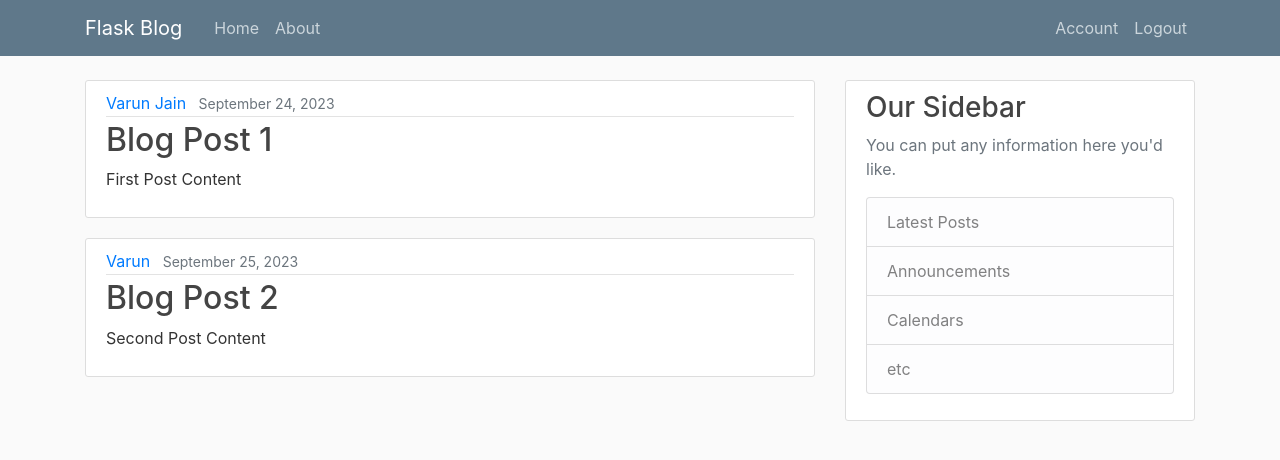
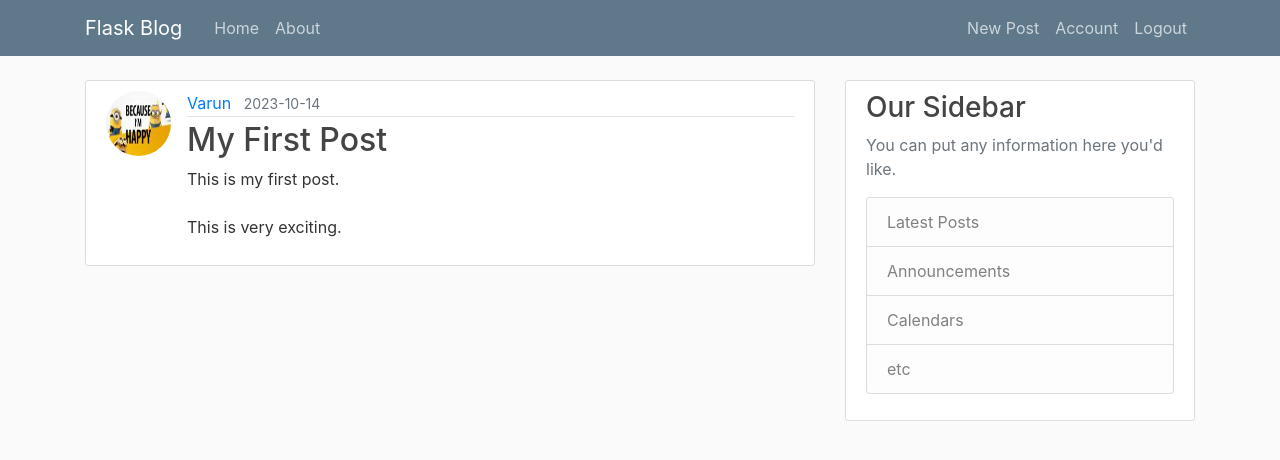
Before and after one commit to VarunJain-2001/FlaskBlog, a Flask app: page / in a window 1280 px wide. Shown: the top 460 px of the page. Run offline with Flask 3, Linux system fonts and the light colour scheme; a user stored in the database is signed in.

Commit message:
Updated Files

```diff
--- a/flaskblog/routes.py
+++ b/flaskblog/routes.py
@@ -3,29 +3,16 @@ import os
 from PIL import Image
 from flask import render_template, url_for, flash, redirect, request
 from flaskblog import app, db, bcrypt
-from flaskblog.forms import RegistrationForm, LoginForm, UpdateAccountForm
+from flaskblog.forms import RegistrationForm, LoginForm, UpdateAccountForm, PostForm
 from flaskblog.models import User, Post
 from flask_login import login_user, current_user, logout_user, login_required
 
-posts = [
-    {
-        'author': 'Varun Jain',
-        'title': 'Blog Post 1',
-        'content' : 'First Post Content',
-        'date_posted': 'September 24, 2023'
-    },
-    {
-        'author': 'Varun',
-        'title': 'Blog Post 2',
-        'content' : 'Second Post Content',
-        'date_posted': 'September 25, 2023'
-    }
-]
 
 
 @app.route("/")
 @app.route("/home")
 def home():
+    posts = Post.query.all()
     return render_template('home.html', posts=posts)
 
 @app.route("/about")
@@ -104,3 +91,20 @@ def account():
         form.email.data = current_user.email
     image_file = url_for('static',filename='Profile_pic/'+current_user.image_file)
     return render_template('account.html',title='Account', image_file=image_file, form=form)
+
+@app.route("/post/new", methods=['GET','POST'])
+@login_required
+def new_post():
+    form = PostForm()
+    if form.validate_on_submit():
+        post = Post(title = form.title.data, content= form.content.data, author=current_user)
+        db.session.add(post)
+        db.session.commit()
+        flash('Your post has been created!', 'success')
+        return redirect(url_for('home'))
+    return render_template('create_post.html',title='New Post', form=form)
+
+@app.route("/post/<post_id>")
+def post(post_id):
+    post = Post.query.get_or_404(post_id)
+    return render_template('post.html', title=post.title, post=post)
--- a/flaskblog/templates/home.html
+++ b/flaskblog/templates/home.html
@@ -2,10 +2,11 @@
 {% block content %}
     {% for post in posts %}
     <article class="media content-section">
+      <img class="rounded-circle article-img" src="{{ url_for('static', filename='Profile_pic/' + post.author.image_file) }}">
         <div class="media-body">
           <div class="article-metadata">
-            <a class="mr-2" href="#">{{ post.author }}</a>
-            <small class="text-muted">{{ post.date_posted }}</small>
+            <a class="mr-2" href="#">{{ post.author.username }}</a>
+            <small class="text-muted">{{ post.date_posted.strftime('%Y-%m-%d') }}</small>
           </div>
           <h2><a class="article-title" href="#">{{ post.title }}</a></h2>
           <p class="article-content">{{ post.content }}</p>
--- a/flaskblog/templates/layout.html
+++ b/flaskblog/templates/layout.html
@@ -32,6 +32,7 @@
               <!-- Navbar Right Side -->
               <div class="navbar-nav">
                 {% if current_user.is_authenticated %}
+                  <a class="nav-item nav-link" href="{{ url_for('new_post') }}">New Post</a>
                   <a class="nav-item nav-link" href="{{ url_for('account') }}">Account</a>
                   <a class="nav-item nav-link" href="{{ url_for('logout') }}">Logout</a>
                 {% else %}
--- a/flaskblog/templates/login.html
+++ b/flaskblog/templates/login.html
@@ -32,7 +32,7 @@
                         {{ form.password(class="form-control form-control-lg") }}
                     {% endif %}
                 </div>
-                <div class="feed-back">
+                <div class="form-check">
                     {{ form.remember(class="form-check-input") }}
                     {{ form.remember.label(class="form-check-label") }}
                 </div>
```
Also changed, not shown: flaskblog/forms.py (+6 -1 lines), flaskblog/templates/create_post.html (added, +41 -0 lines), flaskblog/templates/post.html (added), instance/site.db.
